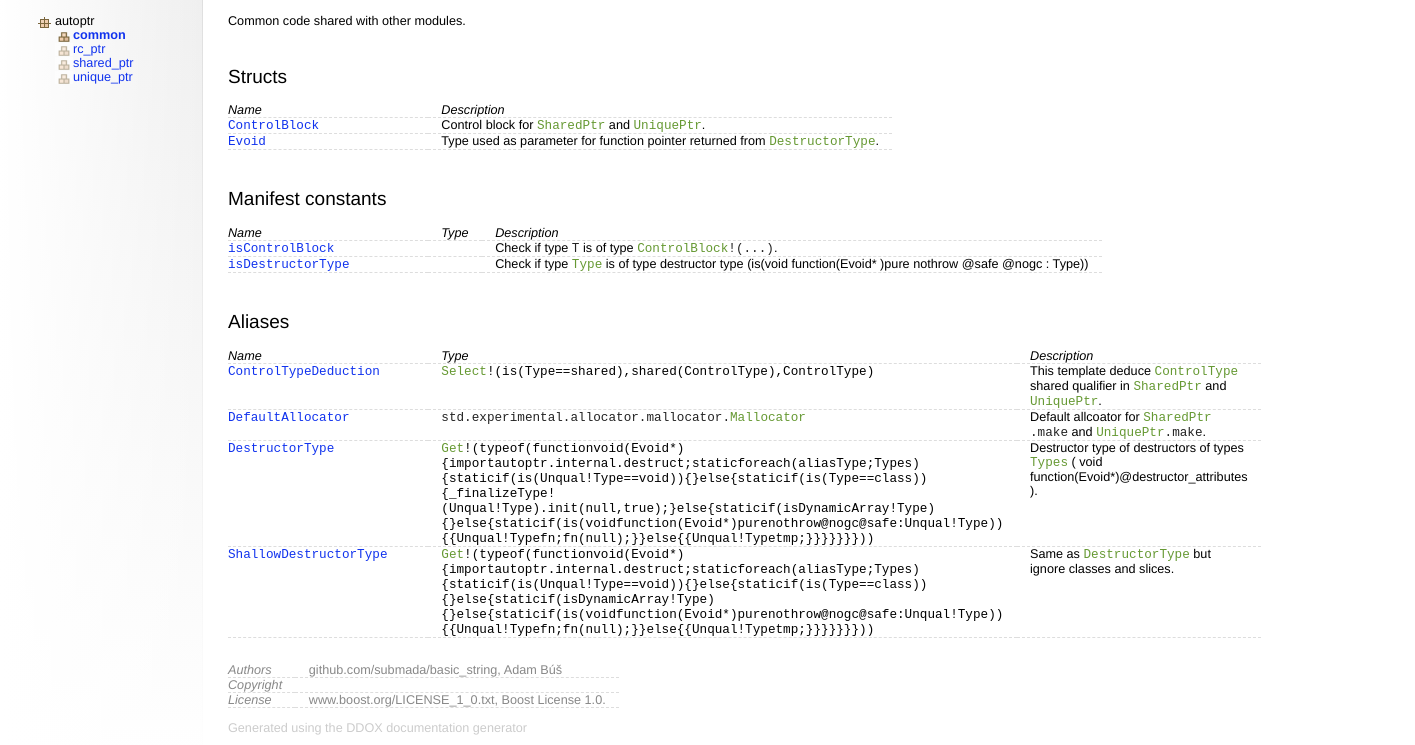
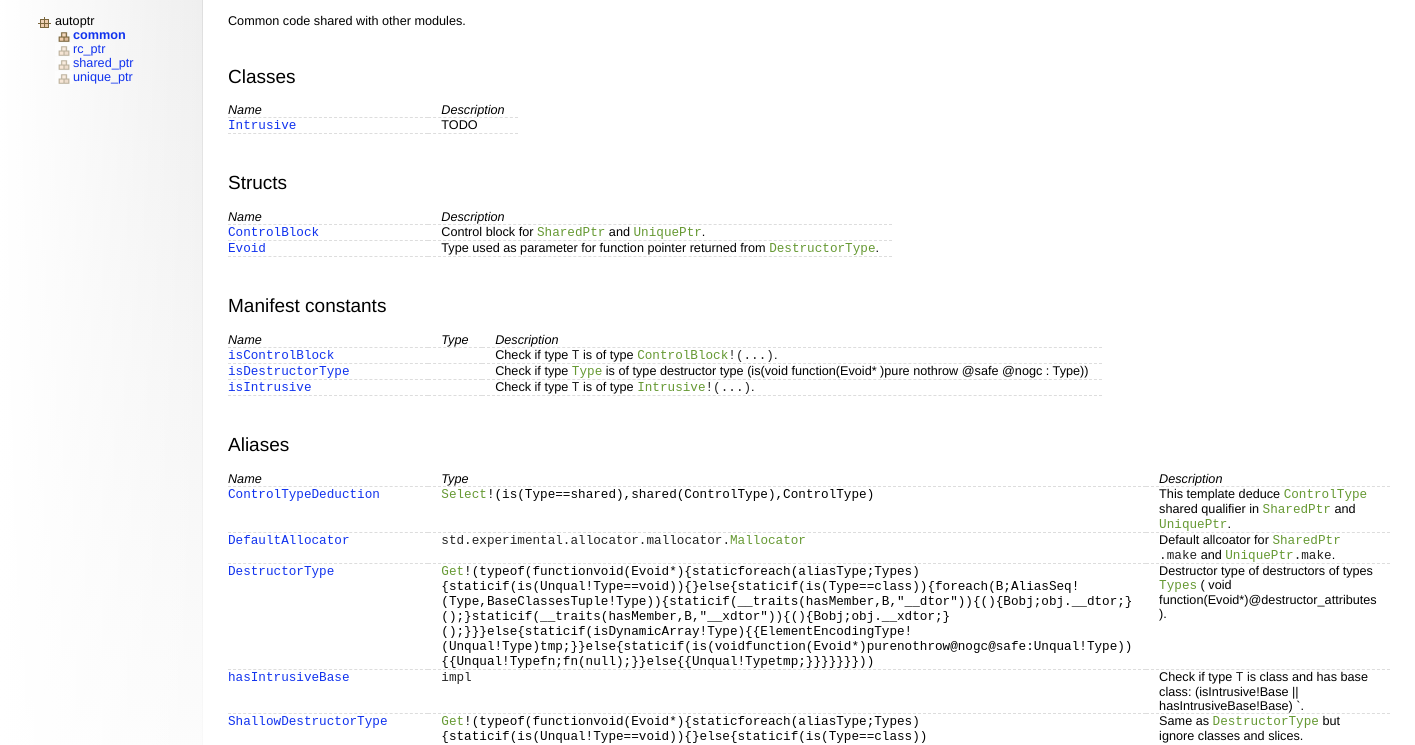
Before and after one commit to submada/autoptr, a plain HTML site: page docs/autoptr/common.html in a window 1280 px wide. Shown: the part 51-796 px from the top of the page, 1415 px wide, since content can reach past the window. Drawn offline with Linux system fonts and the light colour scheme.

Commit message:
ddox update

```diff
--- a/docs/autoptr/common.html
+++ b/docs/autoptr/common.html
@@ -54,6 +54,24 @@ $('#symbolSearchPane').show();</script>
 
 			<section></section>
 			<section>
+				<h2>Classes</h2>
+				<table>
+					<col class="caption"/>
+					<tr>
+						<th>Name</th><th>Description</th>
+					</tr>
+					<tr>
+						<td>
+							<code>
+								<a id="Intrusive" class="public" href="../autoptr/common/Intrusive.html">Intrusive</a>
+							</code>
+						</td>
+						<td>TODO
+</td>
+					</tr>
+				</table>
+			</section>
+			<section>
 				<h2>Structs</h2>
 				<table>
 					<col class="caption"/>
@@ -109,6 +127,17 @@ $('#symbolSearchPane').show();</script>
 						<td>Check if type <code class="lang-d"><span class="typ">Type</span></code> is of type destructor type (is(void function(Evoid* )pure nothrow @safe @nogc : Type))
 </td>
 					</tr>
+					<tr>
+						<td>
+							<a id="isIntrusive" class="public" href="../autoptr/common/isIntrusive.html">
+								<code>isIntrusive</code>
+							</a>
+						</td>
+						<td>
+						</td>
+						<td>Check if type <code class="lang-d"><span class="pln">T</span></code> is of type <code class="lang-d"><a href="../autoptr/common/Intrusive.html"><span class="typ">Intrusive</span></a><span class="pun">!(...)</span></code>.
+</td>
+					</tr>
 				</table>
 			</section>
 			<section>
@@ -149,9 +178,21 @@ $('#symbolSearchPane').show();</script>
 							</a>
 						</td>
 						<td>
-							<code class="prettyprint lang-d"><span class="typ">Get</span>!(typeof(functionvoid(Evoid*){importautoptr.internal.destruct;staticforeach(aliasType;Types){staticif(is(Unqual!Type==void)){}else{staticif(is(Type==class)){_finalizeType!(Unqual!Type).init(null,true);}else{staticif(isDynamicArray!Type){}else{staticif(is(voidfunction(Evoid*)purenothrow@nogc@safe:Unqual!Type)){{Unqual!Typefn;fn(null);}}else{{Unqual!Typetmp;}}}}}}}))</code>
+							<code class="prettyprint lang-d"><span class="typ">Get</span>!(typeof(functionvoid(Evoid*){staticforeach(aliasType;Types){staticif(is(Unqual!Type==void)){}else{staticif(is(Type==class)){foreach(B;AliasSeq!(Type,BaseClassesTuple!Type)){staticif(__traits(hasMember,B,"__dtor")){(){Bobj;obj.__dtor;}();}staticif(__traits(hasMember,B,"__xdtor")){(){Bobj;obj.__xdtor;}();}}}else{staticif(isDynamicArray!Type){{ElementEncodingType!(Unqual!Type)tmp;}}else{staticif(is(voidfunction(Evoid*)purenothrow@nogc@safe:Unqual!Type)){{Unqual!Typefn;fn(null);}}else{{Unqual!Typetmp;}}}}}}}))</code>
 						</td>
 						<td>Destructor type of destructors of types <code class="lang-d"><span class="typ">Types</span></code> ( void function(Evoid*)@destructor_attributes ).
+</td>
+					</tr>
+					<tr>
+						<td>
+							<a id="hasIntrusiveBase" class="public" href="../autoptr/common/hasIntrusiveBase.html">
+								<code>hasIntrusiveBase</code>
+							</a>
+						</td>
+						<td>
+							<code class="prettyprint lang-d"><span class="pln">impl</span></code>
+						</td>
+						<td>Check if type <code class="lang-d"><span class="pln">T</span></code> is class and has base class: (isIntrusive!Base || hasIntrusiveBase!Base)  `.
 </td>
 					</tr>
 					<tr>
@@ -161,7 +202,7 @@ $('#symbolSearchPane').show();</script>
 							</a>
 						</td>
 						<td>
-							<code class="prettyprint lang-d"><span class="typ">Get</span>!(typeof(functionvoid(Evoid*){importautoptr.internal.destruct;staticforeach(aliasType;Types){staticif(is(Unqual!Type==void)){}else{staticif(is(Type==class)){}else{staticif(isDynamicArray!Type){}else{staticif(is(voidfunction(Evoid*)purenothrow@nogc@safe:Unqual!Type)){{Unqual!Typefn;fn(null);}}else{{Unqual!Typetmp;}}}}}}}))</code>
+							<code class="prettyprint lang-d"><span class="typ">Get</span>!(typeof(functionvoid(Evoid*){staticforeach(aliasType;Types){staticif(is(Unqual!Type==void)){}else{staticif(is(Type==class)){}else{staticif(isDynamicArray!Type){}else{staticif(is(voidfunction(Evoid*)purenothrow@nogc@safe:Unqual!Type)){{Unqual!Typefn;fn(null);}}else{{Unqual!Typetmp;}}}}}}}))</code>
 						</td>
 						<td>Same as <code class="lang-d"><a href="../autoptr/common/DestructorType.html"><span class="typ">DestructorType</span></a></code> but ignore classes and slices.
 </td>
--- a/docs/sitemap.xml
+++ b/docs/sitemap.xml
@@ -11,8 +11,11 @@
 <url><loc>http://127.0.0.1/autoptr/common/DefaultAllocator.html</loc></url>
 <url><loc>http://127.0.0.1/autoptr/common/DestructorType.html</loc></url>
 <url><loc>http://127.0.0.1/autoptr/common/Evoid.html</loc></url>
+<url><loc>http://127.0.0.1/autoptr/common/hasIntrusiveBase.html</loc></url>
+<url><loc>http://127.0.0.1/autoptr/common/Intrusive.html</loc></url>
 <url><loc>http://127.0.0.1/autoptr/common/isControlBlock.html</loc></url>
 <url><loc>http://127.0.0.1/autoptr/common/isDestructorType.html</loc></url>
+<url><loc>http://127.0.0.1/autoptr/common/isIntrusive.html</loc></url>
 <url><loc>http://127.0.0.1/autoptr/common/ShallowDestructorType.html</loc></url>
 <url><loc>http://127.0.0.1/autoptr/rc_ptr.html</loc></url>
 <url><loc>http://127.0.0.1/autoptr/rc_ptr/DefaultRcControlBlock.html</loc></url>
--- a/docs/symbols.js
+++ b/docs/symbols.js
@@ -10,8 +10,11 @@ var symbols = [
 {name: 'autoptr.common.DefaultAllocator', kind: "aliasdeclaration", path: './autoptr/common/DefaultAllocator.html', attributes: []},
 {name: 'autoptr.common.DestructorType', kind: "aliasdeclaration", path: './autoptr/common/DestructorType.html', attributes: []},
 {name: 'autoptr.common.Evoid', kind: "structdeclaration", path: './autoptr/common/Evoid.html', attributes: []},
+{name: 'autoptr.common.hasIntrusiveBase', kind: "aliasdeclaration", path: './autoptr/common/hasIntrusiveBase.html', attributes: []},
+{name: 'autoptr.common.Intrusive', kind: "classdeclaration", path: './autoptr/common/Intrusive.html', attributes: []},
 {name: 'autoptr.common.isControlBlock', kind: "enummemberdeclaration", path: './autoptr/common/isControlBlock.html', attributes: []},
 {name: 'autoptr.common.isDestructorType', kind: "enummemberdeclaration", path: './autoptr/common/isDestructorType.html', attributes: []},
+{name: 'autoptr.common.isIntrusive', kind: "enummemberdeclaration", path: './autoptr/common/isIntrusive.html', attributes: []},
 {name: 'autoptr.common.ShallowDestructorType', kind: "aliasdeclaration", path: './autoptr/common/ShallowDestructorType.html', attributes: []},
 {name: 'autoptr.rc_ptr', kind: "module", path: './autoptr/rc_ptr.html', attributes: []},
 {name: 'autoptr.rc_ptr.DefaultRcControlBlock', kind: "aliasdeclaration", path: './autoptr/rc_ptr/DefaultRcControlBlock.html', attributes: []},
```
Also changed, not shown: docs/autoptr/common/DestructorType.html (+1 -1 lines), docs/file_hashes.json (+1 -1 lines).
